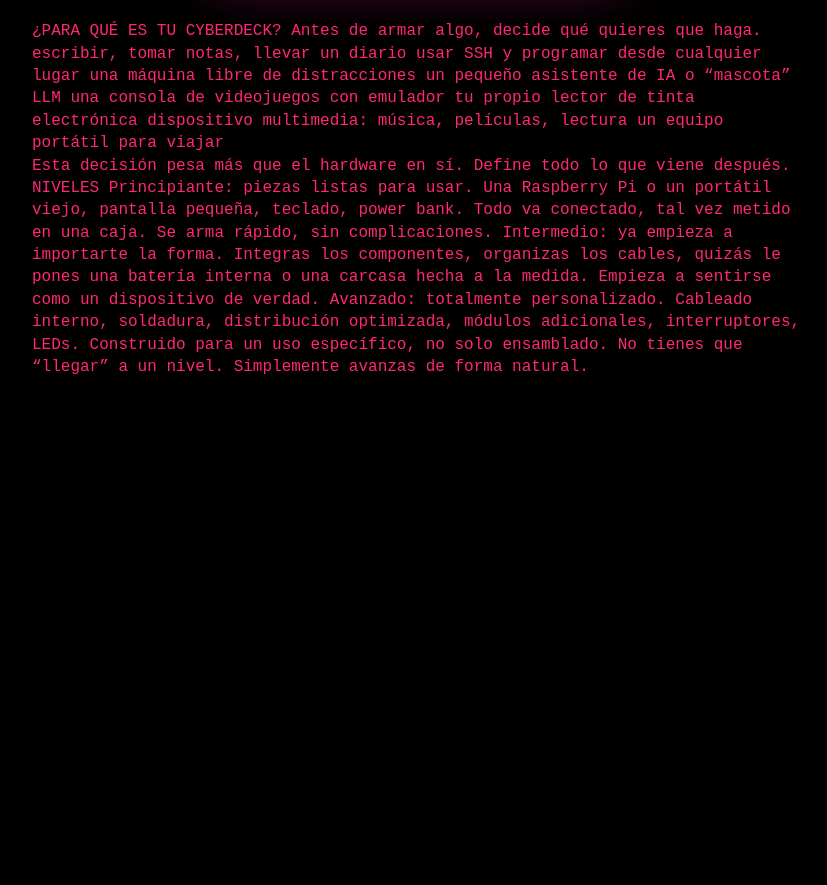
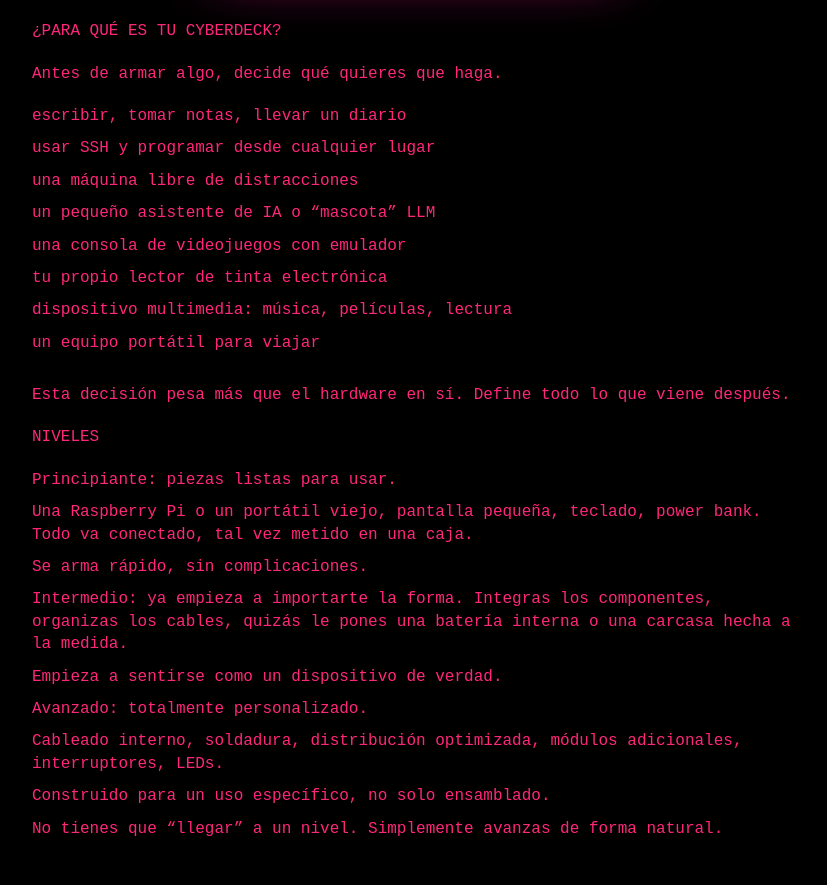
Before and after one commit to medusahra/medusahra.github.io, a Jekyll site: the page built from _posts/2026-04-13-cyberdeck.md, in a window 1280 px wide. Shown: the part 558-1443 px from the top of the page, without its empty margins (223-1050 px from the left). Built offline with Jekyll 4.4.1, drawn with Linux system fonts in a browser that asks for light colours; before the commit the page ends 951 px from its top, so only the background shows below that.

Commit message:
Update 2026-04-13-cyberdeck.md

```diff
--- a/_posts/2026-04-13-cyberdeck.md
+++ b/_posts/2026-04-13-cyberdeck.md
@@ -17,23 +17,45 @@ como una estación portátil totalmente personalizada.
 <div style="margin: 40px 0;"></div>
 
 ¿PARA QUÉ ES TU CYBERDECK?
+<div style="margin: 20px 0;"></div>
 Antes de armar algo, decide qué quieres que haga.
+<div style="margin: 20px 0;"></div>
 
 escribir, tomar notas, llevar un diario
+<div style="margin: 10px 0;"></div>
 usar SSH y programar desde cualquier lugar
+<div style="margin: 10px 0;"></div>
 una máquina libre de distracciones
+<div style="margin: 10px 0;"></div>
 un pequeño asistente de IA o "mascota" LLM
+<div style="margin: 10px 0;"></div>
 una consola de videojuegos con emulador
+<div style="margin: 10px 0;"></div>
 tu propio lector de tinta electrónica
+<div style="margin: 10px 0;"></div>
 dispositivo multimedia: música, películas, lectura
+<div style="margin: 10px 0;"></div>
 un equipo portátil para viajar
+<div style="margin: 30px 0;"></div>
 
 Esta decisión pesa más que el hardware en sí. Define todo lo que viene después.
+<div style="margin: 20px 0;"></div>
 NIVELES
-Principiante: piezas listas para usar. Una Raspberry Pi o un portátil viejo, pantalla pequeña, teclado, power bank. Todo va conectado, tal vez metido en una caja.
+<div style="margin: 20px 0;"></div>
+Principiante: piezas listas para usar.
+<div style="margin: 10px 0;"></div>
+Una Raspberry Pi o un portátil viejo, pantalla pequeña, teclado, power bank. Todo va conectado, tal vez metido en una caja.
+<div style="margin: 10px 0;"></div>
 Se arma rápido, sin complicaciones.
+<div style="margin: 10px 0;"></div>
 Intermedio: ya empieza a importarte la forma. Integras los componentes, organizas los cables, quizás le pones una batería interna o una carcasa hecha a la medida.
+<div style="margin: 10px 0;"></div>
 Empieza a sentirse como un dispositivo de verdad.
-Avanzado: totalmente personalizado. Cableado interno, soldadura, distribución optimizada, módulos adicionales, interruptores, LEDs.
+<div style="margin: 10px 0;"></div>
+Avanzado: totalmente personalizado.
+<div style="margin: 10px 0;"></div>Cableado interno, soldadura, distribución optimizada, módulos adicionales, interruptores, LEDs.
+<div style="margin: 10px 0;"></div>
 Construido para un uso específico, no solo ensamblado.
+<div style="margin: 10px 0;"></div>
 No tienes que "llegar" a un nivel. Simplemente avanzas de forma natural.
+<div style="margin: 30px 0;"></div>
```
